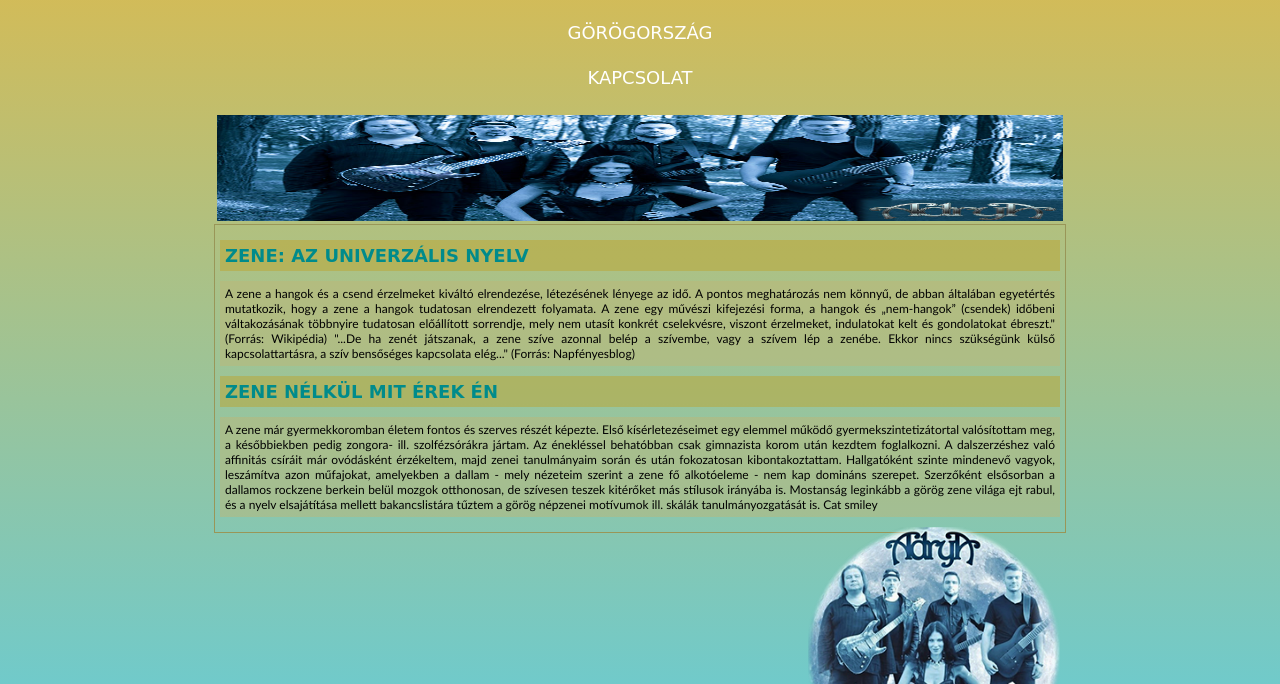
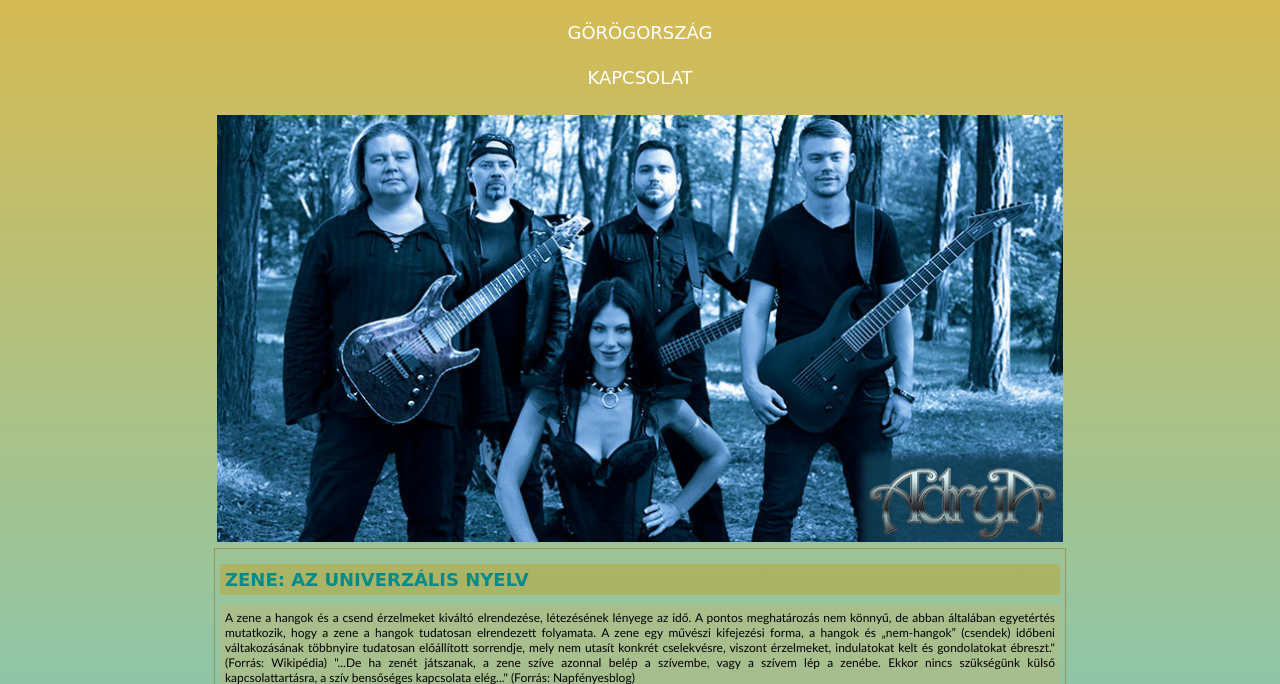
Before and after one commit to Drigi00/zene, a plain HTML site: page index.html in a window 1280 px wide. Shown: the part 116-800 px from the top of the page. Drawn offline with Linux system fonts and the light colour scheme.

Commit message:
sadsadsadsadsads

```diff
--- a/style.css
+++ b/style.css
@@ -23,7 +23,6 @@ text-align: justify
 
 
 header {
-  height: 112px;
   padding: 3px;
 }
 
```
